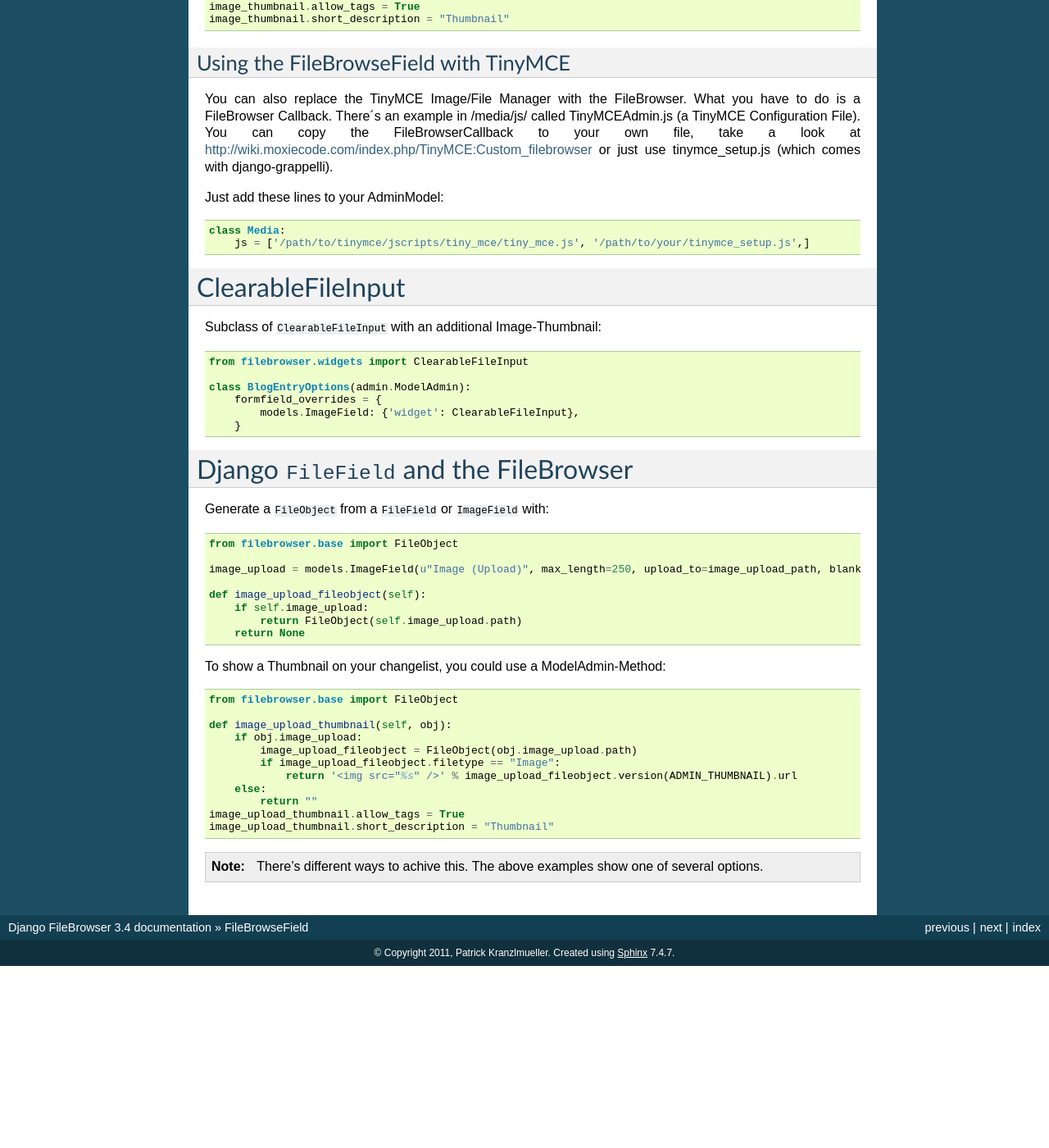
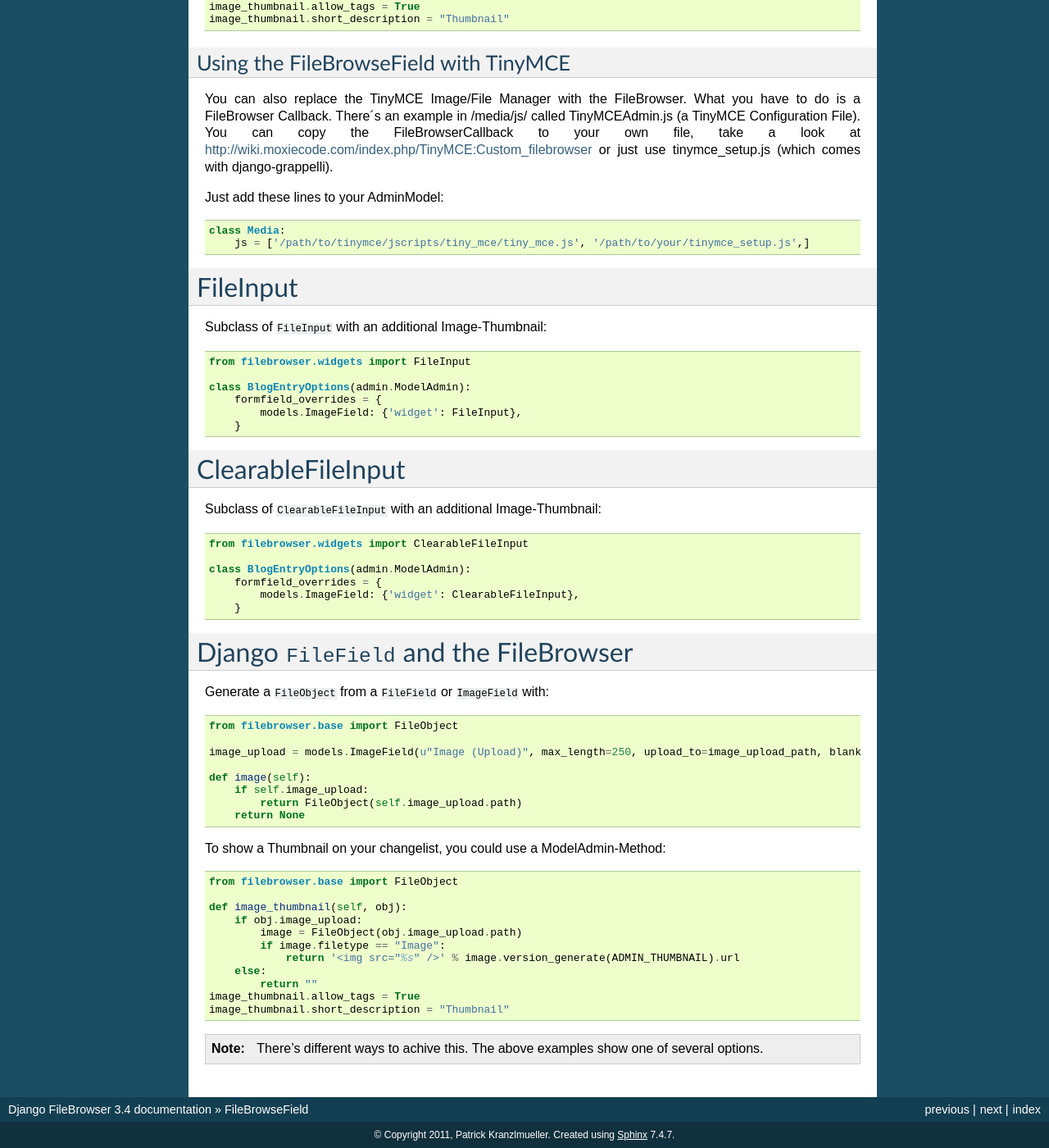
Before and after one commit to sehmaschine/django-filebrowser, a Sphinx documentation site: the page built from docs/fieldswidgets.rst, in a window 1280 px wide and 1400 px high, scrolled down 1254 px. Shown: the whole window at 82% size. Built offline with Sphinx 7.4.7, drawn with Linux system fonts in a browser that asks for light colours; before the commit the page ends 2432 px from its top, so only the background shows below that.

Commit message:
docs update

```diff
--- a/docs/changelog.rst
+++ b/docs/changelog.rst
@@ -15,3 +15,4 @@
 * Added custom actions
 * Added ajax-based uploader
 * Removed flash-based uploader
+* Added widget ``FileInput``
--- a/docs/fieldswidgets.rst
+++ b/docs/fieldswidgets.rst
@@ -82,6 +82,18 @@
     class Media:
         js = ['/path/to/tinymce/jscripts/tiny_mce/tiny_mce.js', '/path/to/your/tinymce_setup.js',]
 
+FileInput
+=========
+
+Subclass of ``FileInput`` with an additional Image-Thumbnail::
+
+    from filebrowser.widgets import FileInput
+
+    class BlogEntryOptions(admin.ModelAdmin):
+        formfield_overrides = {
+            models.ImageField: {'widget': FileInput},
+        }
+
 ClearableFileInput
 ==================
 
@@ -103,7 +115,7 @@
 
     image_upload = models.ImageField(u"Image (Upload)", max_length=250, upload_to=image_upload_path, blank=True, null=True)
 
-    def image_upload_fileobject(self):
+    def image(self):
         if self.image_upload:
             return FileObject(self.image_upload.path)
         return None
@@ -112,15 +124,15 @@
 
     from filebrowser.base import FileObject
 
-    def image_upload_thumbnail(self, obj):
+    def image_thumbnail(self, obj):
         if obj.image_upload:
-            image_upload_fileobject = FileObject(obj.image_upload.path)
-            if image_upload_fileobject.filetype == "Image":
-                return '<img src="%s" />' % image_upload_fileobject.version(ADMIN_THUMBNAIL).url
+            image = FileObject(obj.image_upload.path)
+            if image.filetype == "Image":
+                return '<img src="%s" />' % image.version_generate(ADMIN_THUMBNAIL).url
         else:
             return ""
-    image_upload_thumbnail.allow_tags = True
-    image_upload_thumbnail.short_description = "Thumbnail"
+    image_thumbnail.allow_tags = True
+    image_thumbnail.short_description = "Thumbnail"
 
 .. note::
     There's different ways to achive this. The above examples show one of several options.
```
Also changed, not shown: docs/releasenotes.rst (+21 -1 lines).
